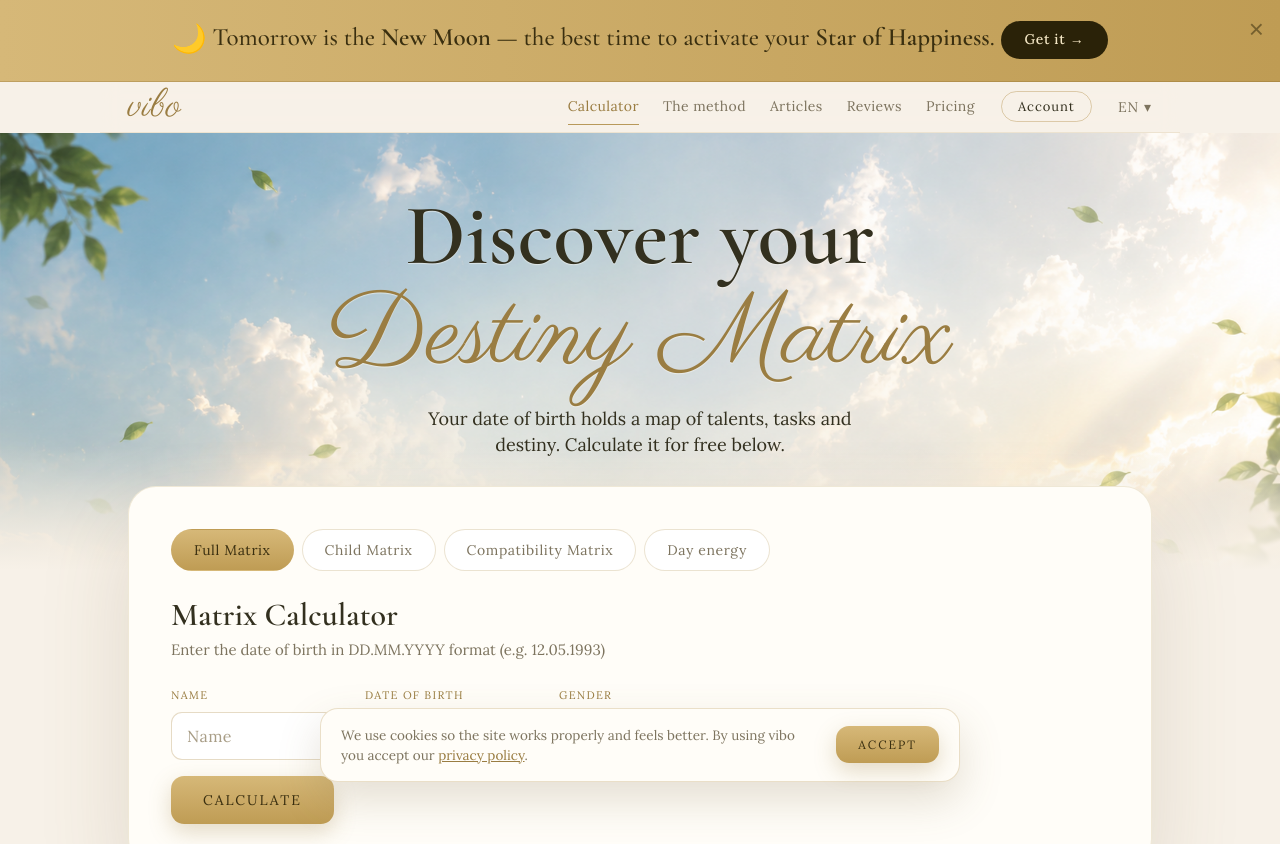
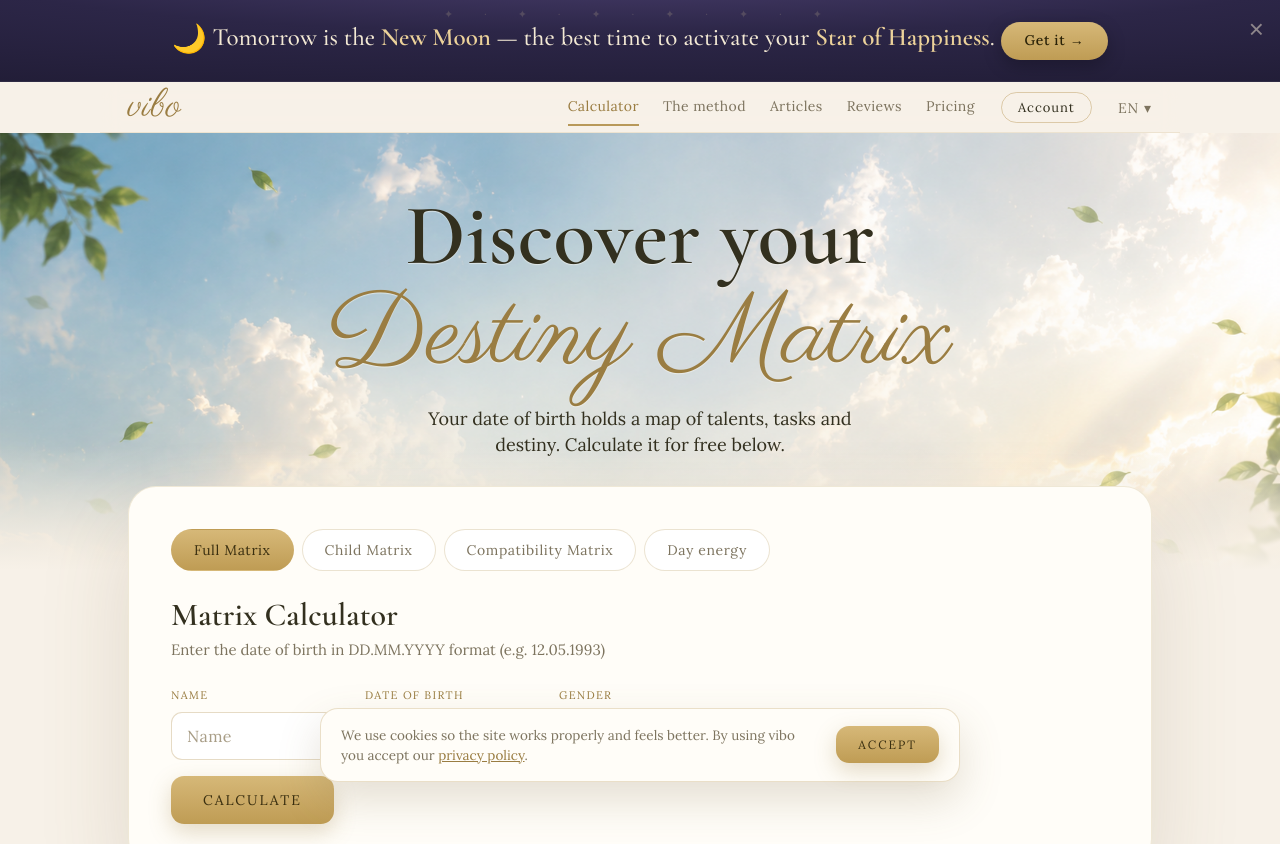
Before and after one commit to portonenko/vibo-club-matryca, a website: page site/preview.html in a window 1280 px wide. Shown: the top 844 px of the page. Drawn offline with nearby package versions, Linux system fonts and the light colour scheme.

Commit message:
Promo: dark night style + delayed appearance; add Star CTA inside Energia dnia result

```diff
--- a/site/preview.html
+++ b/site/preview.html
@@ -438,6 +438,10 @@ try{ if(localStorage.getItem('vibo_cookies')==='1'){ fbq('consent','grant'); fbq
   .en-sec p{color:var(--ink-soft);line-height:1.72;font-size:15.5px}
   .en-sec.marker{background:var(--cream-3);border:1px solid rgba(184,153,90,.22);border-radius:16px;padding:18px 20px;margin-top:26px}
   .en-sec.marker h4{color:var(--ink)}
+  .en-buy{margin-top:32px;padding:26px 22px;text-align:center;border-radius:18px;color:#f3e9d4;background:radial-gradient(120% 170% at 50% 0%,#4a3f6e,#2c2647 55%,#1f1b33)}
+  .en-buy-moon{font-size:30px;display:block;margin-bottom:8px}
+  .en-buy p{max-width:460px;margin:0 auto 18px;font-size:15px;line-height:1.65;color:#e9e0cb}
+  .en-buy .btn-gold{box-shadow:0 8px 22px rgba(0,0,0,.28)}
 
   /* ---- checkout / rejestracja ---- */
   .co-card .sub{margin-bottom:22px}
@@ -475,15 +479,21 @@ try{ if(localStorage.getItem('vibo_cookies')==='1'){ fbq('consent','grant'); fbq
   .sell-bonus{display:none;margin:0 auto 16px;max-width:460px;font-size:14px;color:var(--gold-deep);background:rgba(184,153,90,.1);border:1px dashed rgba(184,153,90,.5);border-radius:12px;padding:11px 15px;line-height:1.5}
 
   /* ---- promo bar (Nów / Gwiazda Szczęścia) ---- */
-  .promo{position:relative;z-index:8;display:flex;align-items:center;justify-content:center;gap:16px;flex-wrap:wrap;background:linear-gradient(90deg,#d6b878,#bf9c54);color:#3a2f10;padding:22px 58px;text-align:center;cursor:pointer;box-shadow:inset 0 -1px 0 rgba(120,90,30,.25)}
-  .promo-txt{font-family:'Cormorant Garamond',serif;font-size:25px;line-height:1.25;font-weight:500}
-  .promo-txt b{font-weight:600}
+  .promo{position:relative;z-index:8;display:flex;align-items:center;justify-content:center;gap:16px;flex-wrap:wrap;
+    background:radial-gradient(120% 180% at 50% -40%, #4a3f6e 0%, #2c2647 45%, #1f1b33 100%);
+    color:#f3e9d4;padding:22px 58px;text-align:center;cursor:pointer;overflow:hidden;
+    box-shadow:inset 0 -1px 0 rgba(255,255,255,.06)}
+  .promo::before{content:"✦ · ✦   ·   ✦  ·    ✦ · ✦   ·   ✦";position:absolute;inset:0;color:rgba(232,216,160,.18);font-size:11px;letter-spacing:14px;display:flex;align-items:flex-start;justify-content:center;padding-top:5px;pointer-events:none}
+  .promo-txt{position:relative;font-family:'Cormorant Garamond',serif;font-size:25px;line-height:1.25;font-weight:500}
+  .promo-txt b{font-weight:600;color:#ecd29a}
   .promo-moon{font-size:28px;vertical-align:-3px}
-  .promo-cta{display:inline-block;background:#3a2f10;color:#f3e6c4;padding:10px 24px;border-radius:30px;font-family:'Lora',serif;font-size:14px;letter-spacing:.6px;white-space:nowrap;text-decoration:none;transition:.2s}
-  .promo:hover .promo-cta{background:#2a2208;transform:translateY(-1px)}
-  .promo-x{position:absolute;right:16px;top:16px;background:transparent;border:0;color:#3a2f10;font-size:26px;line-height:1;cursor:pointer;opacity:.55}
+  .promo-cta{position:relative;display:inline-block;background:linear-gradient(180deg,#d6b878,#bf9c54);color:#2a2208;padding:10px 24px;border-radius:30px;font-family:'Lora',serif;font-size:14px;letter-spacing:.6px;white-space:nowrap;text-decoration:none;transition:.2s;box-shadow:0 6px 18px rgba(0,0,0,.25)}
+  .promo:hover .promo-cta{filter:brightness(1.06);transform:translateY(-1px)}
+  .promo-x{position:absolute;right:16px;top:16px;background:transparent;border:0;color:#f3e9d4;font-size:26px;line-height:1;cursor:pointer;opacity:.5;z-index:2}
   .promo-x:hover{opacity:1}
   .promo.hide{display:none}
+  .promo-in{animation:promoDrop .55s ease}
+  @keyframes promoDrop{from{opacity:0;transform:translateY(-100%)}to{opacity:1;transform:none}}
   @media(max-width:600px){.promo{padding:18px 40px 18px 18px;gap:12px}.promo-txt{font-size:20px}.promo-moon{font-size:23px}}
 
   /* ---- page back button ---- */
@@ -614,6 +624,11 @@ try{ if(localStorage.getItem('vibo_cookies')==='1'){ fbq('consent','grant'); fbq
           <div class="en-num" id="en-num">—</div>
           <div class="en-name" id="en-name"></div>
           <div class="en-sections" id="en-sections"></div>
+          <div class="en-buy">
+            <span class="en-buy-moon">🌙</span>
+            <p data-i18n="en_buy_txt">Chcesz wzmocnić energię tego dnia? Aktywuj swoją Gwiazdę Szczęścia — osobisty talizman na Twoją datę urodzenia.</p>
+            <button class="btn btn-gold" onclick="buyProduct('star')"><span data-i18n="en_buy_btn">Aktywuj Gwiazdę Szczęścia</span> · <span id="en-buy-price">33 zł</span></button>
+          </div>
         </div>
 
         <div class="result" id="result">
@@ -867,7 +882,7 @@ try{ if(localStorage.getItem('vibo_cookies')==='1'){ fbq('consent','grant'); fbq
 const I18N={
  pl:{
   nav_calc:'Kalkulator',nav_energy:'Energia dnia',nav_method:'O metodzie',nav_articles:'Artykuły',nav_reviews:'Opinie',nav_pricing:'Cennik',nav_account:'Konto',
-  en_h1:'Energia Dnia',en_sub:'Poznaj energię-arkan dowolnego dnia. Podaj swoją datę urodzenia i datę, która Cię interesuje.',en_birth:'Twoja data urodzenia',en_date:'Interesująca data',en_btn:'Poznaj energię',en_for:'Energia na',en_s_result:'Co przyniesie dziś rezultat',en_s_pitfall:'Gdzie można stracić dzień',en_s_practice:'Twoja poranna praktyka',en_s_marker:'Wyznacznik dnia',
+  en_h1:'Energia Dnia',en_sub:'Poznaj energię-arkan dowolnego dnia. Podaj swoją datę urodzenia i datę, która Cię interesuje.',en_birth:'Twoja data urodzenia',en_date:'Interesująca data',en_btn:'Poznaj energię',en_for:'Energia na',en_s_result:'Co przyniesie dziś rezultat',en_s_pitfall:'Gdzie można stracić dzień',en_s_practice:'Twoja poranna praktyka',en_s_marker:'Wyznacznik dnia',en_buy_txt:'Chcesz wzmocnić energię tego dnia? Aktywuj swoją Gwiazdę Szczęścia — osobisty talizman na Twoją datę urodzenia.',en_buy_btn:'Aktywuj Gwiazdę Szczęścia',
   hero_h1:'Poznaj swoją<br><em>Matrycę Losu</em>',
   hero_sub:'Twoja data urodzenia kryje mapę talentów, zadań i przeznaczenia. Oblicz ją za darmo poniżej.',
   hero_cue:'Oblicz swoją matrycę <span>↓</span>',
@@ -938,7 +953,7 @@ const I18N={
  },
  en:{
   nav_calc:'Calculator',nav_energy:'Day energy',nav_method:'The method',nav_articles:'Articles',nav_reviews:'Reviews',nav_pricing:'Pricing',nav_account:'Account',
-  en_h1:'Energy of the Day',en_sub:'Discover the arcana-energy of any day. Enter your birth date and the date you’re curious about.',en_birth:'Your date of birth',en_date:'Date of interest',en_btn:'Reveal the energy',en_for:'Energy for',en_s_result:'What brings results today',en_s_pitfall:'Where the day can slip away',en_s_practice:'Your morning practice',en_s_marker:'Marker of the day',
+  en_h1:'Energy of the Day',en_sub:'Discover the arcana-energy of any day. Enter your birth date and the date you’re curious about.',en_birth:'Your date of birth',en_date:'Date of interest',en_btn:'Reveal the energy',en_for:'Energy for',en_s_result:'What brings results today',en_s_pitfall:'Where the day can slip away',en_s_practice:'Your morning practice',en_s_marker:'Marker of the day',en_buy_txt:'Want to strengthen the energy of this day? Activate your Star of Happiness — a personal talisman for your date of birth.',en_buy_btn:'Activate the Star of Happiness',
   hero_h1:'Discover your<br><em>Destiny Matrix</em>',
   hero_sub:'Your date of birth holds a map of talents, tasks and destiny. Calculate it for free below.',
   hero_cue:'Calculate your matrix <span>↓</span>',
@@ -1009,7 +1024,7 @@ const I18N={
  },
  de:{
   nav_calc:'Rechner',nav_energy:'Tagesenergie',nav_method:'Die Methode',nav_articles:'Artikel',nav_reviews:'Bewertungen',nav_pricing:'Preise',nav_account:'Konto',
-  en_h1:'Energie des Tages',en_sub:'Entdecke die Arkana-Energie eines beliebigen Tages. Gib dein Geburtsdatum und das gewünschte Datum ein.',en_birth:'Dein Geburtsdatum',en_date:'Gewünschtes Datum',en_btn:'Energie entdecken',en_for:'Energie für',en_s_result:'Was heute Ergebnisse bringt',en_s_pitfall:'Wo der Tag verloren gehen kann',en_s_practice:'Deine Morgenpraxis',en_s_marker:'Tagesmarker',
+  en_h1:'Energie des Tages',en_sub:'Entdecke die Arkana-Energie eines beliebigen Tages. Gib dein Geburtsdatum und das gewünschte Datum ein.',en_birth:'Dein Geburtsdatum',en_date:'Gewünschtes Datum',en_btn:'Energie entdecken',en_for:'Energie für',en_s_result:'Was heute Ergebnisse bringt',en_s_pitfall:'Wo der Tag verloren gehen kann',en_s_practice:'Deine Morgenpraxis',en_s_marker:'Tagesmarker',en_buy_txt:'Möchtest du die Energie dieses Tages stärken? Aktiviere deinen Stern des Glücks — ein persönlicher Talisman für dein Geburtsdatum.',en_buy_btn:'Stern des Glücks aktivieren',
   hero_h1:'Entdecke deine<br><em>Schicksalsmatrix</em>',
   hero_sub:'Dein Geburtsdatum birgt eine Karte deiner Talente, Aufgaben und deiner Bestimmung. Berechne sie unten kostenlos.',
   hero_cue:'Berechne deine Matrix <span>↓</span>',
@@ -1087,6 +1102,7 @@ function applyStatic(){
   document.querySelectorAll('[data-i18n-html]').forEach(el=>{const k=el.getAttribute('data-i18n-html');if(d[k]!=null)el.innerHTML=d[k];});
   document.querySelectorAll('[data-i18n-ph]').forEach(el=>{const k=el.getAttribute('data-i18n-ph');if(d[k]!=null)el.placeholder=d[k];});
   ['full','child','compat','month','star'].forEach(tp=>{const el=document.getElementById('amt-'+tp);if(el&&d.prices)el.textContent=d.prices[tp];});
+  const ebp=document.getElementById('en-buy-price'); if(ebp&&d.prices)ebp.textContent=d.prices.star;
   document.documentElement.lang=CURLANG;
 }
 
@@ -1791,7 +1807,7 @@ function showView(v){
   window.scrollTo({top:0,behavior:'smooth'});
 }
 function closePromo(){ try{localStorage.setItem('vibo_promo_v1','1');}catch(e){} const p=document.getElementById('promo'); if(p)p.classList.add('hide'); }
-(function(){ let h=false; try{h=localStorage.getItem('vibo_promo_v1')==='1';}catch(e){} if(h){const p=document.getElementById('promo'); if(p)p.classList.add('hide');} })();
+(function(){ let h=false; try{h=localStorage.getItem('vibo_promo_v1')==='1';}catch(e){} const p=document.getElementById('promo'); if(!p)return; p.classList.add('hide'); if(h)return; setTimeout(()=>{p.classList.remove('hide');p.classList.add('promo-in');},4000); })();
 function acceptCookies(){ try{localStorage.setItem('vibo_cookies','1');}catch(e){} if(window.gtag) gtag('consent','update',{'analytics_storage':'granted'}); if(window.fbq){ fbq('consent','grant'); fbq('track','PageView'); } const b=document.getElementById('cookie-bar'); if(b)b.classList.remove('show'); }
 /* swipe od lewej krawędzi w prawo = powrót (telefon) */
 let _swX=0,_swY=0;
```
Also changed, not shown: site/index.html (+26 -10 lines).
